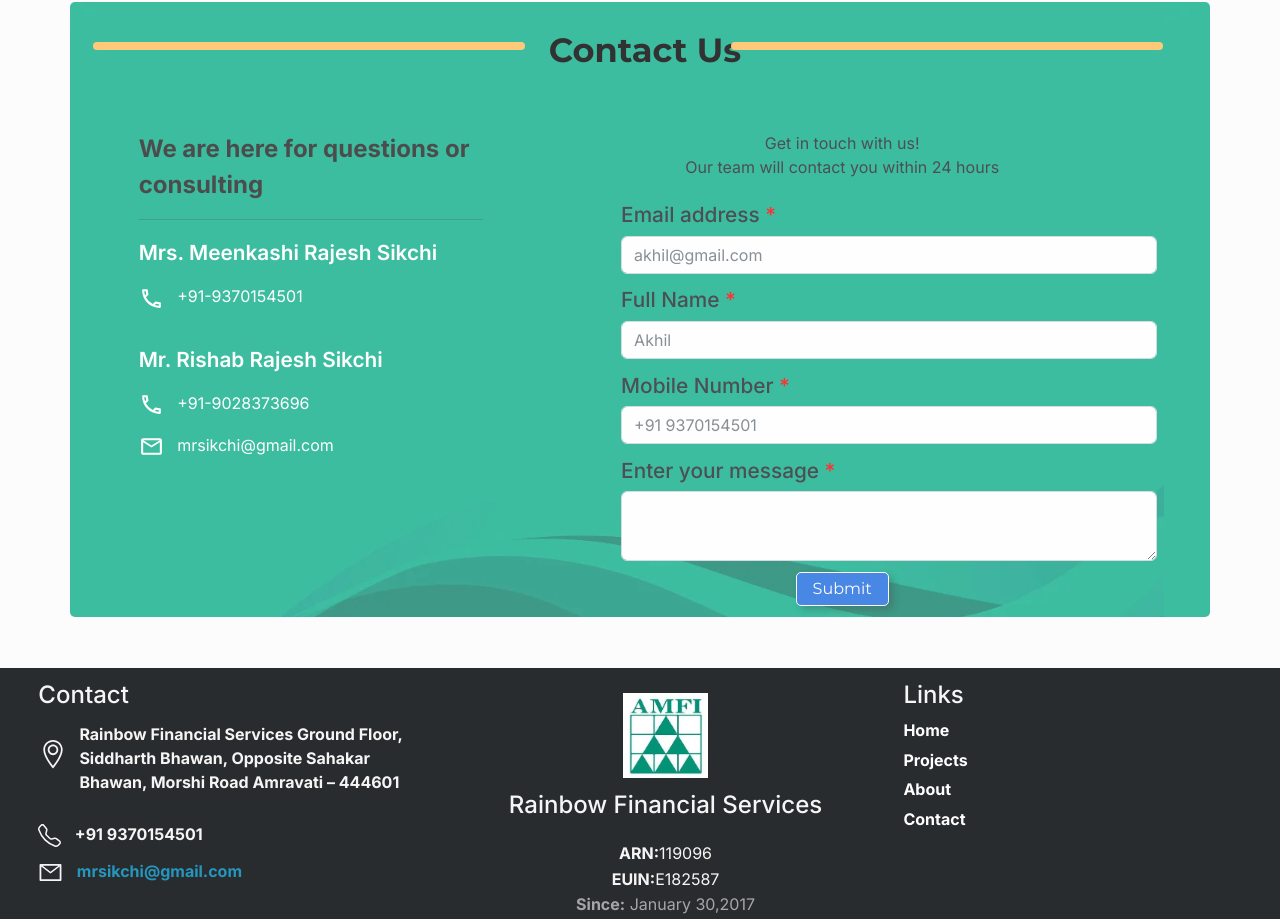
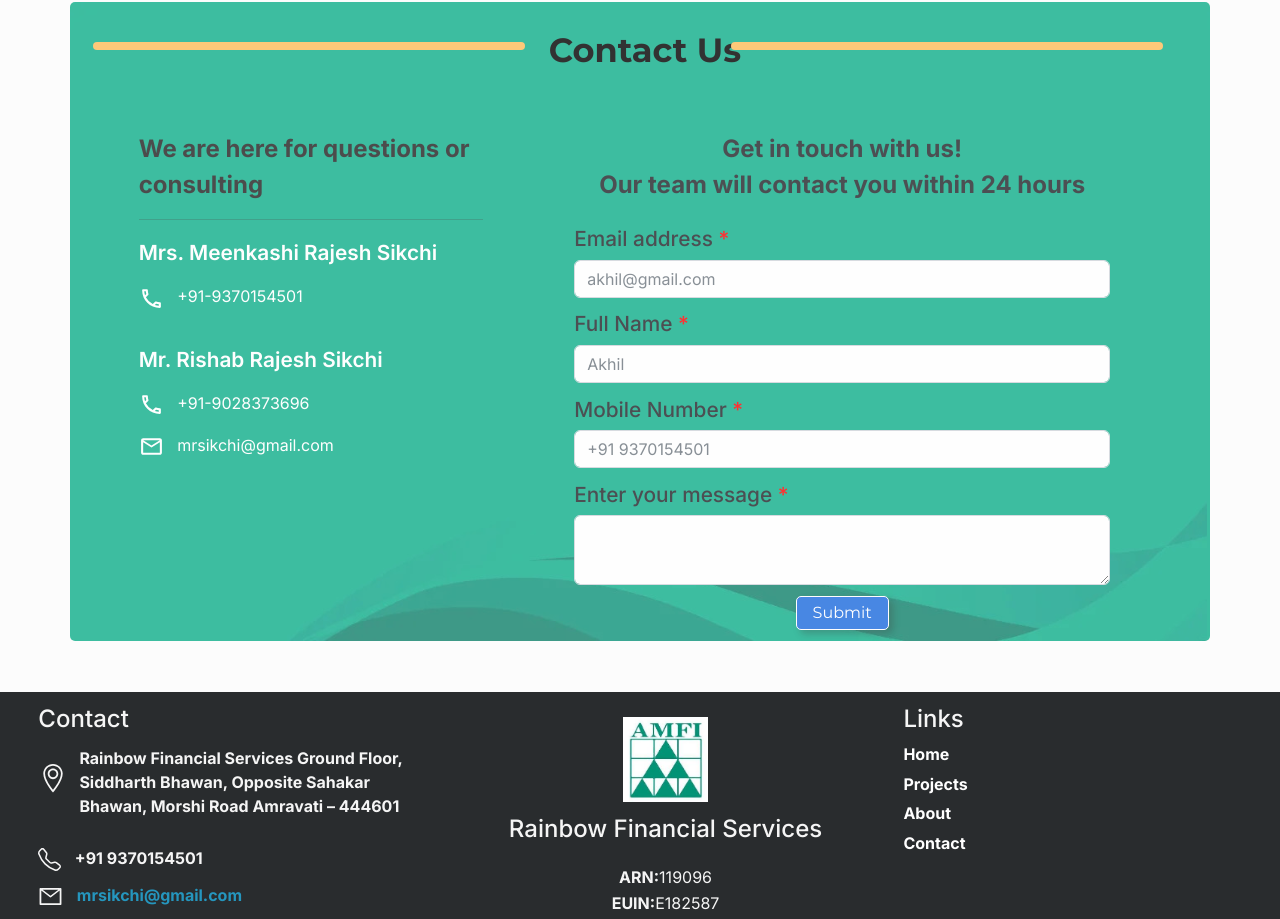
Before and after one commit to samprithkls/rainbow-financial-services, a React (Create React App) app: page / in a window 1280 px wide. Shown: the part 2159-3078 px from the top of the page. Built offline with nearby package versions, Linux system fonts and the light colour scheme.

Commit message:
Contact Box Updates

```diff
--- a/src/assets/styles/contact.css
+++ b/src/assets/styles/contact.css
@@ -43,7 +43,6 @@
 
 .contact-form {
     width: 80%;
-    margin-left: 14%;
     margin-top: 3%;
 }
 
--- a/src/components/Contact.js
+++ b/src/components/Contact.js
@@ -28,8 +28,8 @@ const Contact = () => {
                 </div>
 
                 <div className='col-xl-8 col-lg-8 col-md-6 col-sm-6 col-xs-6 contact-box'>
-                    <div className="contact-span span-1"><span >Get in touch with us!</span></div>
-                    <div className="contact-span span-2"><span >Our team will contact you within 24 hours</span></div>
+                    <div className="contact-span span-1" style={{fontSize: '1.5em', fontWeight: '700'}}><span >Get in touch with us!</span></div>
+                    <div className="contact-span span-2" style={{fontSize: '1.5em', fontWeight: '700'}}><span >Our team will contact you within 24 hours</span></div>
 
                     <form className='contact-form' id='contact-form' onSubmit={(event) => event.preventDefault()}>
                         <div className="form-group">
```
